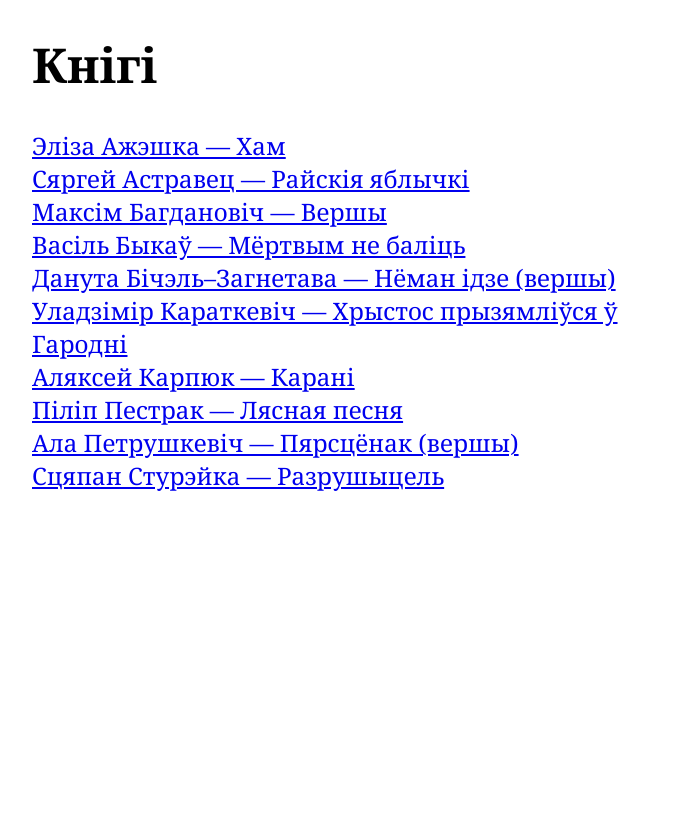
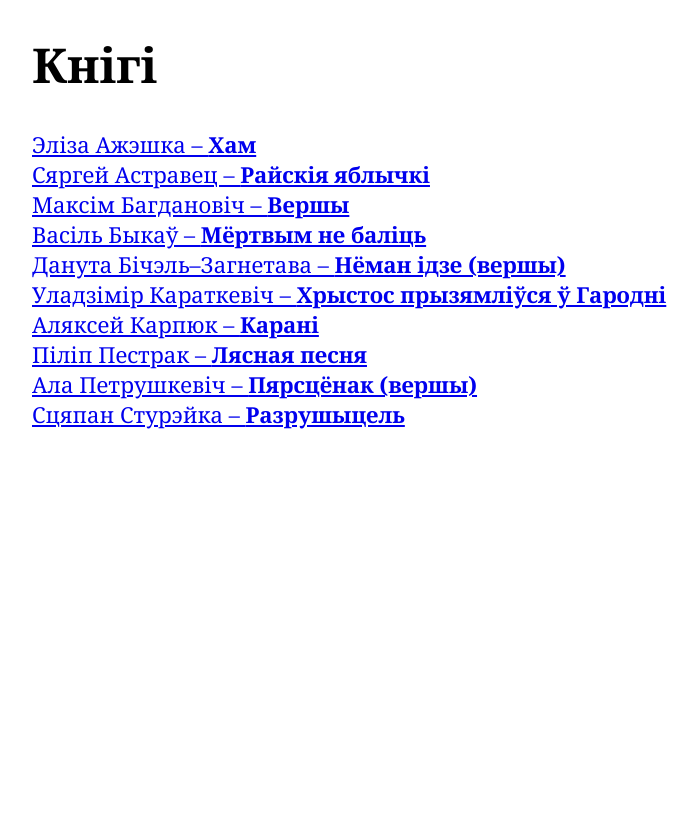
Before and after one commit to restorer/virtual-library, a PHP site: page / in a window 1280 px wide. Shown: the whole page, without its empty margins (283-981 px from the left). Before the commit the page ends 800 px from the top, so only its background shows below. Run offline with PHP 8.4, Linux system fonts and the light colour scheme.

Commit message:
Nice look

```diff
--- a/book.css
+++ b/book.css
@@ -8,16 +8,19 @@
 	box-sizing: border-box;
 }
 
-html {
+html, body {
 	margin: 0;
 	padding: 0;
+	height: 100%;
 }
 
 body {
-	margin: 0;
-	padding: 0 24px;
 	font-size: 24px;
 	font-family: 'Noto Serif', serif;
+}
+
+a {
+	color: #00e;
 }
 
 .wrapper {
@@ -48,3 +43,83 @@ img {
 	margin-top: 0;
 	margin-bottom: 0;
 }
+
+.links {
+	background: #888 url(cover.jpg);
+	padding: 1em 0.5em;
+	line-height: 1em;
+	color: #fff;
+	text-shadow: #000 0 1px 2px;
+}
+
+.links a {
+	color: #fff;
+}
+
+.cover {
+	color: #000;
+	text-shadow: #ccc 0 1px 2px;
+}
+
+.cover a {
+	color: #fff;
+	text-shadow: #000 0 1px 2px;
+}
+
+.cover .wrapper {
+	height: 100%;
+	background: #888 url(cover.jpg);
+}
+
+.cover .tbl {
+	display: table;
+	width: 100%;
+	height: 100%;
+
+	background: -moz-linear-gradient(left, rgba(0,0,0,0.65) 0%, rgba(0,0,0,0) 5%, rgba(0,0,0,0) 100%);
+	background: -webkit-gradient(linear, left top, right top, color-stop(0%, rgba(0,0,0,0.65)), color-stop(5%, rgba(0,0,0,0)), color-stop(100%, rgba(0,0,0,0)));
+	background: -webkit-linear-gradient(left, rgba(0,0,0,0.65) 0%, rgba(0,0,0,0) 5%, rgba(0,0,0,0) 100%);
+	background: -o-linear-gradient(left, rgba(0,0,0,0.65) 0%, rgba(0,0,0,0) 5%, rgba(0,0,0,0) 100%);
+	background: -ms-linear-gradient(left, rgba(0,0,0,0.65) 0%, rgba(0,0,0,0) 5%, rgba(0,0,0,0) 100%);
+	background: linear-gradient(to right, rgba(0,0,0,0.65) 0%, rgba(0,0,0,0) 5%, rgba(0,0,0,0) 100%);
+}
+
+.cover .row {
+	display: table-row;
+	text-align: center;
+}
+
+.cover .chapter {
+	display: table-cell;
+	height: 100%;
+	vertical-align: middle;
+	padding: 0 30px;
+}
+
+.books .wrapper {
+	text-align: left;
+}
+
+.books .list {
+	font-size: 22px;
+}
+
+@media (max-width: 690px) {
+	body {
+		font-size: 16px;
+	}
+
+	.chapter {
+		margin-left: 20px;
+		margin-right: 20px;
+	}
+
+	.imgw {
+		margin-left: -20px;
+		margin-right: -20px;
+	}
+
+	.cover {
+		font-size: 20px;
+	}
+}
--- a/index.php
+++ b/index.php
@@ -1,12 +1,15 @@
 <?php
 
+$mode = '';
 $book = null;
+$bookName = '';
 
-if (isset($_GET['book'])) {
-	$bookName = preg_replace('/[^a-z0-9\-]/', '', $_GET['book']);
+if (isset($_GET['cover']) || isset($_GET['read'])) {
+	$bookName = preg_replace('/[^a-z0-9\-]/', '', isset($_GET['cover']) ? $_GET['cover'] : $_GET['read']);
 
 	if (is_readable(__DIR__ . "/books/{$bookName}.php")) {
 		$book = require(__DIR__ . "/books/{$bookName}.php");
+		$mode = isset($_GET['cover']) ? 'cover' : 'read';
 	}
 }
 
@@ -23,35 +26,75 @@ if (isset($_GET['book'])) {
 		<?php endif ?>
 	</title>
 	<link rel="stylesheet" type="text/css" href="book.css" />
-	<?php if ($book && $book['styles'] != '') : ?>
+	<?php if ($mode == 'read' && $book['style'] != '') : ?>
 		<style type="text/css">
-			<?php echo $book['styles']; ?>
+			<?php echo $book['style']; ?>
 		</style>
 	<?php endif ?>
 </head>
-<body
-	<?php if ($book && $book['cssClass'] != '') : ?>class="<?php echo $book['cssClass'] ?>"<?php endif ?>
->
-	<div class="wrapper">
-		<?php if ($book) : ?>
+<?php if ($mode == 'read') : ?>
+	<?php if ($book['cssClass'] != '') : ?><body class="<?php echo $book['cssClass'] ?>"><?php else : ?><body><?php endif ?>
+		<div class="wrapper">
+			<div class="links">
+				&larr; <a href="?cover=<?php echo $bookName ?>">Да вокладцы</a>
+			</div>
+		</div>
+		<div class="wrapper">
 			<div class="chapter">
 				<?php echo join('</div><div class="chapter">', $book['chapters']) ?>
 			</div>
-		<?php else : ?>
-			<h1>Кнігі</h1>
-			<p style="text-align:left;">
-				<a href="?book=eliza-azheshka-kham">Эліза Ажэшка &mdash; Хам</a><br />
-				<a href="?book=siarhiej-astraviets-rajskiia-jablychki">Сяргей Астравец &mdash; Райскія яблычкі</a><br />
-				<a href="?book=maksim-bahdanovich-viershy">Максім Багдановіч &mdash; Вершы</a><br />
-				<a href="?book=vasil-bykaw-miortvym-nie-balits">Васіль Быкаў &mdash; Мёртвым не баліць</a><br />
-				<a href="?book=danuta-bichel-zahnietava-nioman-idzie">Данута Бічэль&ndash;Загнетава &mdash; Нёман ідзе (вершы)</a><br />
-				<a href="?book=uladzimir-karatkievich-khrystos-pryziamliwsia-w-harodni">Уладзімір Караткевіч &mdash; Хрыстос прызямліўся ў Гародні</a><br />
-				<a href="?book=aliaksiej-karpiuk-karani">Аляксей Карпюк &mdash; Карані</a><br />
-				<a href="?book=pilip-piestrak-liasnaia-piesnia">Піліп Пестрак &mdash; Лясная песня</a><br />
-				<a href="?book=ala-pietrushkievich-piarstsionak">Ала Петрушкевіч &mdash; Пярсцёнак (вершы)</a><br />
-				<a href="?book=stsiapan-sturejka-razrushytsiel">Сцяпан Стурэйка &mdash; Разрушыцель</a><br />
-			</p>
-		<?php endif ?>
-	</div>
-</body>
+		</div>
+		<div class="wrapper">
+			<div class="links">
+				&larr; <a href="?cover=<?php echo $bookName ?>">Да вокладцы</a>
+			</div>
+		</div>
+	</body>
+<?php elseif ($mode == 'cover') : ?>
+	<body class="cover">
+		<div class="wrapper">
+			<div class="tbl">
+				<div class="row">
+					<p>
+						<a href="?">Да спісу кніг</a>
+					</p>
+				</div>
+				<div class="row">
+					<div class="chapter">
+						<h1><?php echo htmlspecialchars($book['title']) ?></h1>
+						<h3><?php echo str_replace(' ', '<br />', htmlspecialchars($book['author'])) ?></h3>
+					</div>
+				</div>
+				<div class="row">
+					<p>
+						<a href="?read=<?php echo $bookName ?>" style="font-size:1.5em;">Чытаць анлайн</a><br />
+						ці<br />
+						<a href="epub/<?php echo $bookName ?>.epub">Спампаваць epub</a>
+					</p>
+				</div>
+			</div>
+		</div>
+	</body>
+<?php else : ?>
+	<body class="books">
+		<div class="wrapper">
+			<div class="chapter">
+				<h1>Кнігі</h1>
+				<p class="list">
+					<a href="?cover=eliza-azheshka-kham">Эліза Ажэшка &ndash; <b>Хам</b></a><br />
+					<a href="?cover=siarhiej-astraviets-rajskiia-jablychki">Сяргей Астравец &ndash; <b>Райскія яблычкі</b></a><br />
+					<a href="?cover=maksim-bahdanovich-viershy">Максім Багдановіч &ndash; <b>Вершы</b></a><br />
+					<a href="?cover=vasil-bykaw-miortvym-nie-balits">Васіль Быкаў &ndash; <b>Мёртвым не баліць</b></a><br />
+					<a href="?cover=danuta-bichel-zahnietava-nioman-idzie">Данута Бічэль&ndash;Загнетава &ndash; <b>Нёман ідзе (вершы)</b></a><br />
+					<a href="?cover=uladzimir-karatkievich-khrystos-pryziamliwsia-w-harodni"
+					>Уладзімір Караткевіч &ndash; <b>Хрыстос прызямліўся ў Гародні</b></a><br />
+					<a href="?cover=aliaksiej-karpiuk-karani">Аляксей Карпюк &ndash; <b>Карані</b></a><br />
+					<a href="?cover=pilip-piestrak-liasnaia-piesnia">Піліп Пестрак &ndash; <b>Лясная песня</b></a><br />
+					<a href="?cover=ala-pietrushkievich-piarstsionak">Ала Петрушкевіч &ndash; <b>Пярсцёнак (вершы)</b></a><br />
+					<a href="?cover=stsiapan-sturejka-razrushytsiel">Сцяпан Стурэйка &ndash; <b>Разрушыцель</b></a><br />
+				</p>
+			</div>
+		</div>
+	</body>
+<?php endif ?>
 </html>
```
Also changed, not shown: other parts of book.css (+0 -8 lines), cover.jpg (added), 1 other file.
